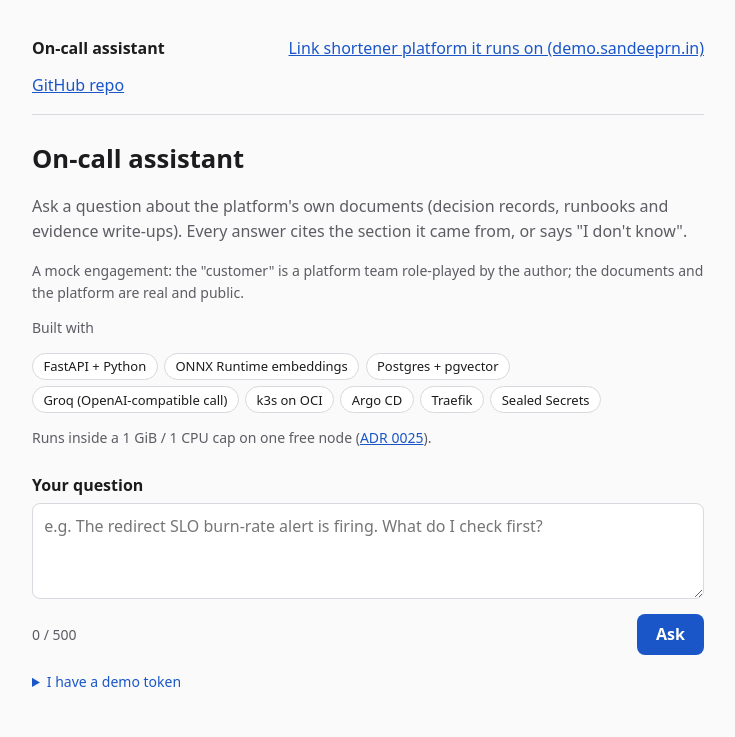
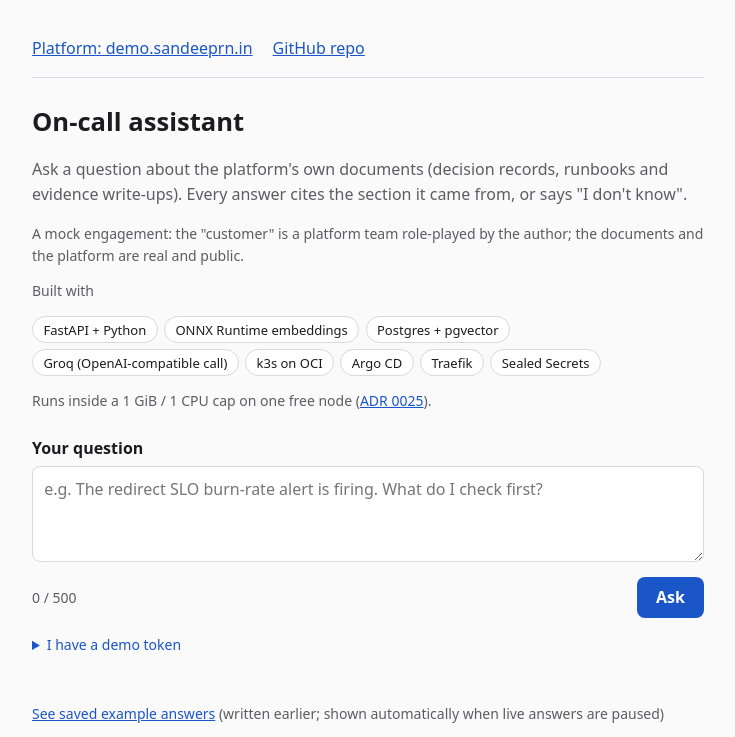
Before and after one commit to Sandeep-RN/oncall-assistant, a plain HTML site: page app/static/index.html in a window 1280 px wide. Shown: the top 737 px of the page, without its empty margins (272-1007 px from the left). Drawn offline with Linux system fonts and the light colour scheme.

Commit message:
Page: drop the repeated title from the nav, shorten the platform link (refs #68) (#69)
Co-authored-by: Claude Sonnet 5.5 <noreply@anthropic.com>

```diff
--- a/app/static/index.html
+++ b/app/static/index.html
@@ -66,8 +66,7 @@
   footer { margin-top: 2rem; }
   /* Header nav and the "Built with" row (issue #66). Badges are links with visible text, never logos. */
   .site-nav { display: flex; flex-wrap: wrap; align-items: center; gap: .25rem 1.25rem; margin: 0 0 1.5rem; padding-bottom: .75rem; border-bottom: 1px solid var(--line); }
-  .site-nav .brand { font-weight: 700; color: var(--fg); text-decoration: none; margin-right: auto; }
-  .site-nav a:not(.brand) { padding: .25rem 0; }
+  .site-nav a { padding: .25rem 0; }
   .stack { display: flex; flex-wrap: wrap; gap: .4rem; list-style: none; margin: .5rem 0; padding: 0; }
   .stack a { display: inline-block; padding: .15rem .65rem; font-size: .8125rem; color: var(--fg); text-decoration: none; background: var(--card); border: 1px solid var(--line); border-radius: 999px; }
   .stack a:hover, .stack a:focus-visible { border-color: var(--accent); text-decoration: underline; }
@@ -78,8 +77,7 @@
 <main>
   <header>
     <nav class="site-nav" aria-label="Site">
-      <span class="brand">On-call assistant</span>
-      <a href="https://demo.sandeeprn.in" target="_blank" rel="noopener noreferrer">Link shortener platform it runs on (demo.sandeeprn.in)</a>
+      <a href="https://demo.sandeeprn.in" target="_blank" rel="noopener noreferrer">Platform: demo.sandeeprn.in</a>
       <a href="https://github.com/Sandeep-RN/oncall-assistant" target="_blank" rel="noopener noreferrer">GitHub repo</a>
     </nav>
   </header>
```
